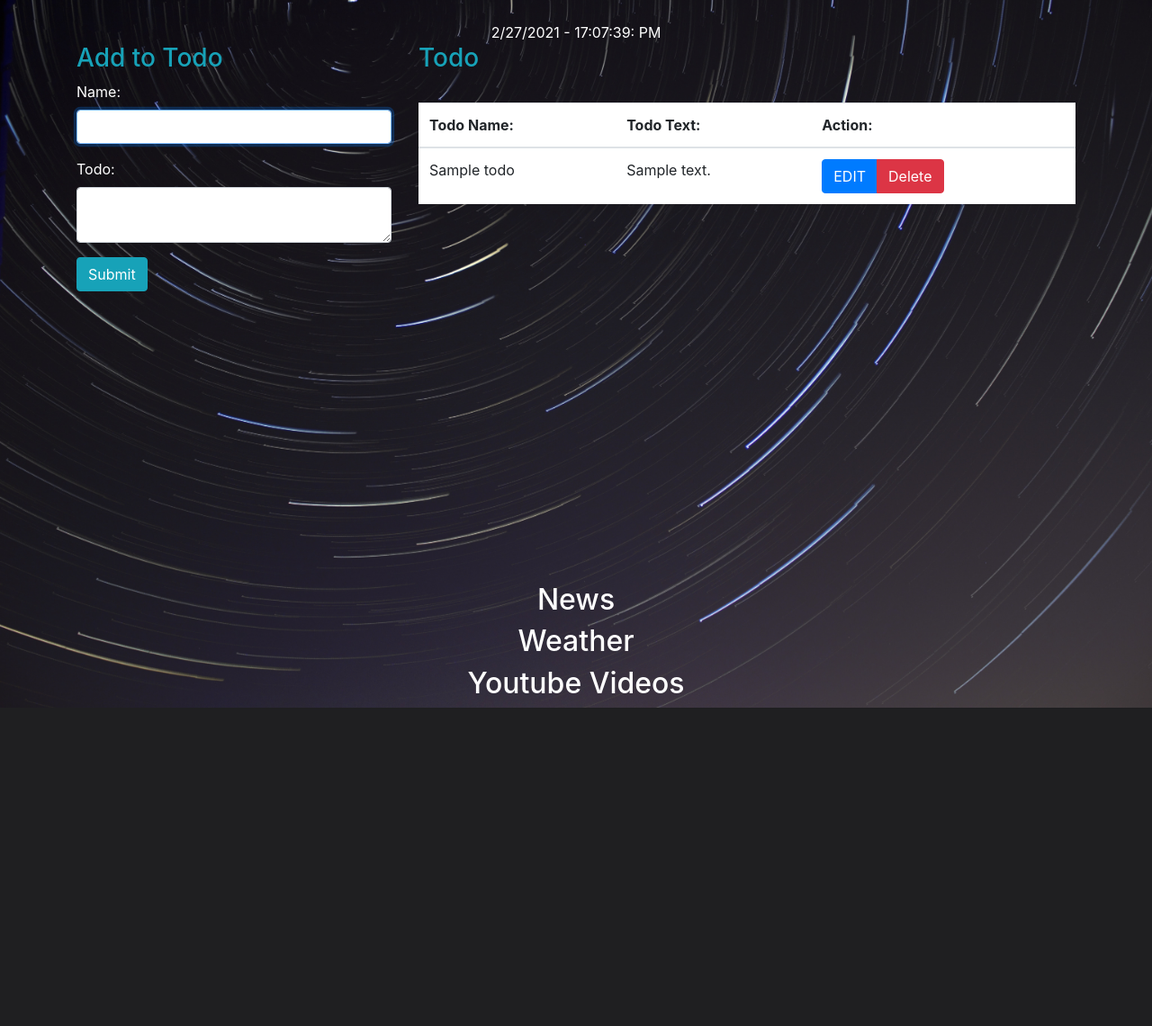
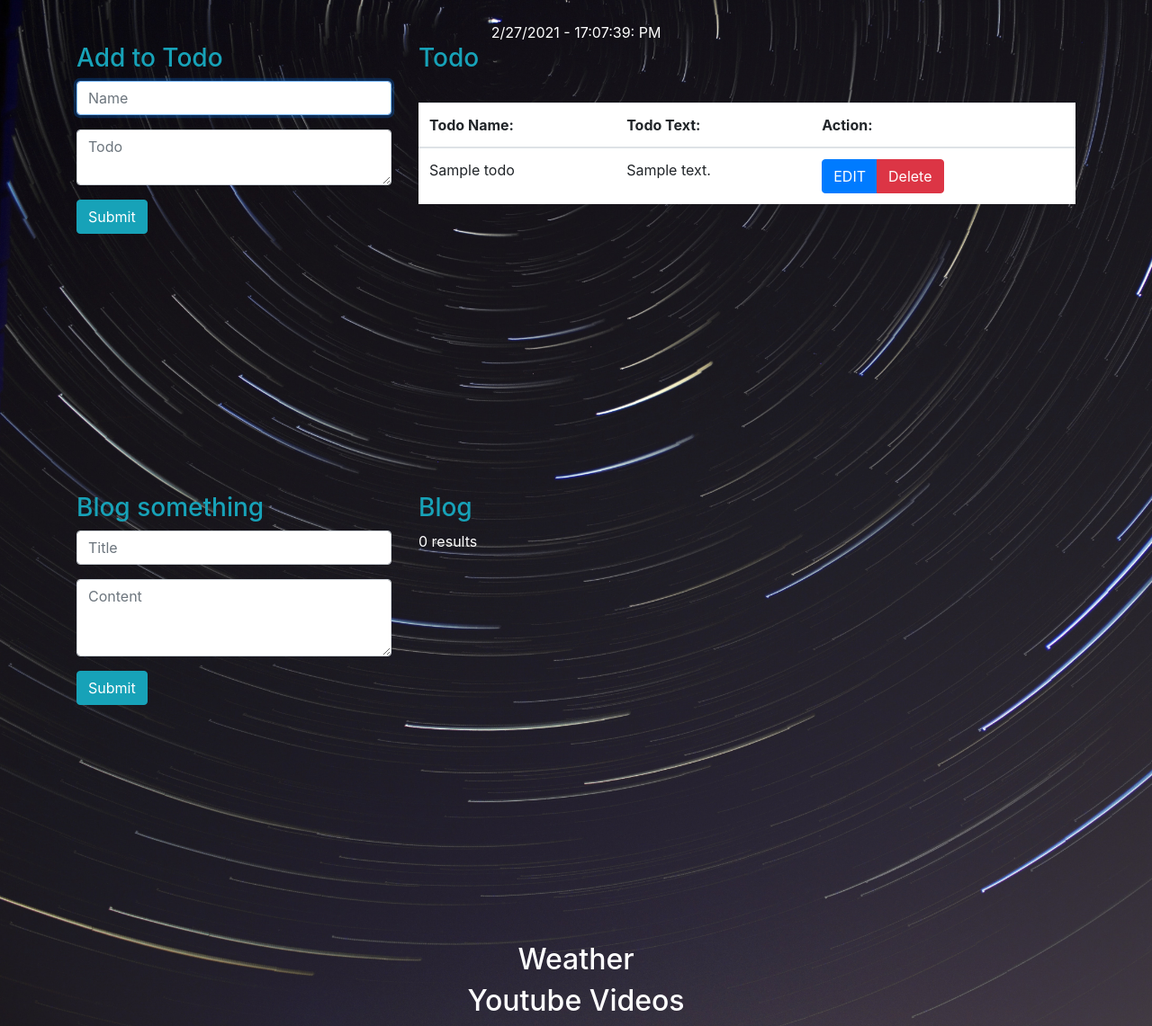
Before and after one commit to Wilhelm97/LandingProfile, a PHP site: page /profile in a window 1280 px wide. Shown: the part 56-1197 px from the top of the page at 90% size. Before the commit the page ends 843 px from the top, so only its background shows below. Run offline with PHP 8.4, Linux system fonts and the light colour scheme; the visitor is signed in with stand-in values (Sample User, id 1); tables that the repository leaves empty or names only in its code hold one stand-in row (values such as "Sample post"); data that the repository does not hold is empty.

Commit message:
added a posting feature

```diff
--- a/inc/header.php
+++ b/inc/header.php
@@ -92,7 +92,7 @@
                     <a class="nav-link" href="blog">Blog</a>
                 </li>
                 <li class="nav-item">
-                    <a class="nav-link" href="settings">Profile</a>
+                    <a class="nav-link" href="profile">Profile</a>
                 </li>
                 <li class="nav-item dropdown">
                 <a class="nav-link dropdown-toggle" href="#" id="navBarDrop" data-toggle="dropdown">
--- a/profile.php
+++ b/profile.php
@@ -7,17 +7,17 @@
             <h3 class="text-info">Add to Todo</h3>
             <form method="post" action="td_dir.php">
                 <div class="form-group">
-                    <label for="todo">Name:</label>
-                    <input type="text" class="form-control" name="name" id="name">
+                    <!-- <label for="todo">Name:</label> -->
+                    <input type="text" class="form-control" placeholder="Name" name="name" id="name">
                 </div>
                 <div class="form-group">
-                    <label for="todo">Todo:</label>
-                    <textarea class="form-control" rows="2" name="todo" id="todo"></textarea>
+                    <!-- <label for="todo">Todo:</label> -->
+                    <textarea class="form-control" rows="2" placeholder="Todo" name="todo" id="todo"></textarea>
                 </div>
                 <button type="submit" name="submit" id="focusSubmit" value="submit" class="btn btn-info">Submit</button>
             </form>
         </div>
-        <div style="overflow:auto; height:600px;" class="col-md-8">
+        <div style="overflow:auto; height:500px;" class="col-md-8">
             <h3 class="text-info">Todo</h3>
             <table style="background-color:white; " class='table table-hover'>
                 <thead>
@@ -56,12 +56,31 @@
 
         ";
         }
-        } else {
-        // echo "0 results";
         }
-        $conn->close();
         ?>
+        <?php
+                    require_once('./config/_conn.php');
+                    if (isset($_POST['submit']) & !empty($_POST['submit'])) {
+                        $blogTitle = mysqli_real_escape_string($conn, $_POST['title']);
+                        $blogText = mysqli_real_escape_string($conn, $_POST['blog']);
+                        $sql = "INSERT INTO blog (bl_title,bl_cnt,bl_userName) VALUES ('$blogTitle','$blogText','$_SESSION[username]')";
+                        if ($conn->query($sql) === true) {
+                            echo ' <div class="container">
+                                    <div class="alert alert-primary alert-dismissible">
+                                        <button type="button" class="close" data-dismiss="alert">&times;</button>
+                                        <strong>Added to blog list</strong>
+                                    </div>
+                                   </div>
+        ';
+                            // header("Refresh:5");
+                        } else {
+                            echo '<div class="alert alert-danger">
+        <strong>' . $sql . '</strong>' . $conn->error .
+                                '</div>';
+                        }
+                    }
 
+                    ?>
         </tbody>
         </table>
     </div>
@@ -70,19 +89,64 @@
 </div>
 
 <div class="container">
-    <h2 style="text-align: center;">News</h2>
+    <!-- <h2 style="text-align: center;" class="text-info">Blog</h2> -->
     <div class="row">
         <div class="col-md-4">
+            <h3 class="text-info">Blog something</h3>
+            <form method="post" action="" enctype="multipart/form-data">
+                <div class="form-group">
+                    <!-- <label for="title">Title</label> -->
+                    <input type="text" class="form-control" placeholder="Title" name="title" id="title">
+                </div>
+                <div class="form-group">
+                    <!-- <label for="blog">Post:</label> -->
+                    <textarea class="form-control" rows="3" placeholder="Content" name="blog" id="blog"></textarea>
+                </div>
+
+                <button type="submit" name="submit" value="submit" class="btn btn-info">Submit</button>
+            </form>
         </div>
-        <div class="col-md-4">
+
+
+        <div style="overflow:auto; height:500px;" class="container col-sm-8">
+            <h3 class="text-info">Blog</h3>
+            <?php
+            require_once('./config/_conn.php');
+            if (!$conn) {
+                die("Connection failed: ");
+            }
+            $mysql = "SELECT * FROM blog";
+            $results = mysqli_query($conn, $mysql);
+            if (mysqli_num_rows($results) > 0) {
+                // output data of each row
+                while ($row = mysqli_fetch_assoc($results)) {
+
+                    echo '
+            <div class="card">
+            <div class="card-body" style="color:black;">
+                <h4 class="card-title">' . $row['bl_title'] . '</h4>
+                <p class="card-text text-center"><p> ' . $row['bl_cnt'] . ' </ p></p>
+                <p class="card-text text-center"><small> ' . $row['bl_userName'] . ' ' . $row['bl_created'] . '</small></p>
+            </div>
         </div>
-        <div class="col-md-4">
+            </br>
+';
+                }
+            } else {
+                echo "0 results";
+            }
+            $conn->close();
+            ?>
+
+
         </div>
+
     </div>
 </div>
 
 <div class="container">
     <h2 style="text-align: center;">Weather</h2>
+    <!-- https://www.accuweather.com/en/ca/ajax/l1t/current-weather/55096?lang=en-us&partner=wdg_operanrw_web -->
     <div class="row">
         <div class="col-md-4">
         </div>
```
